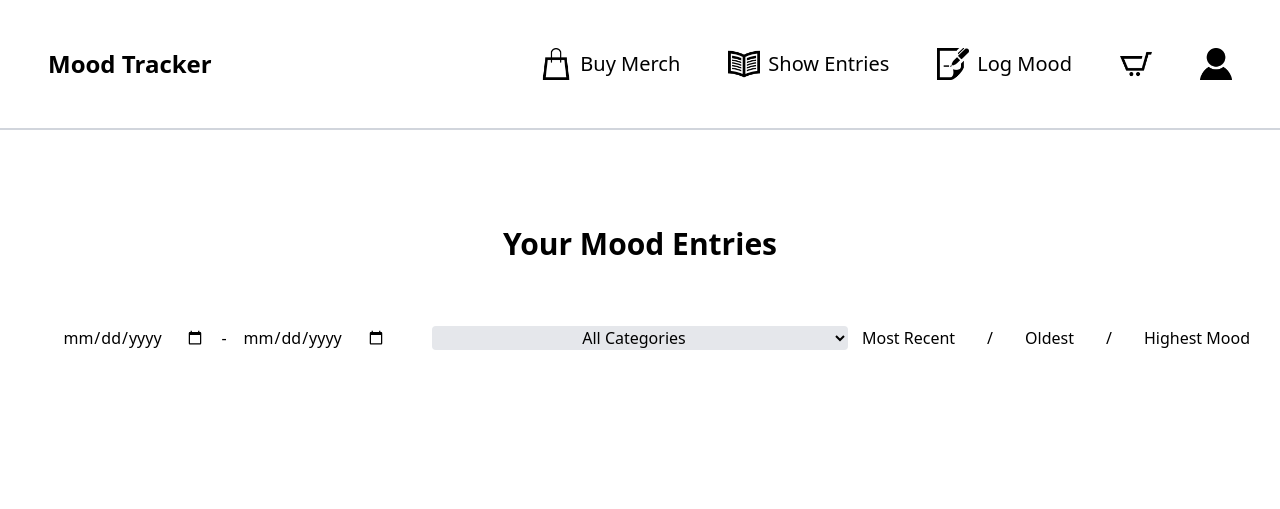
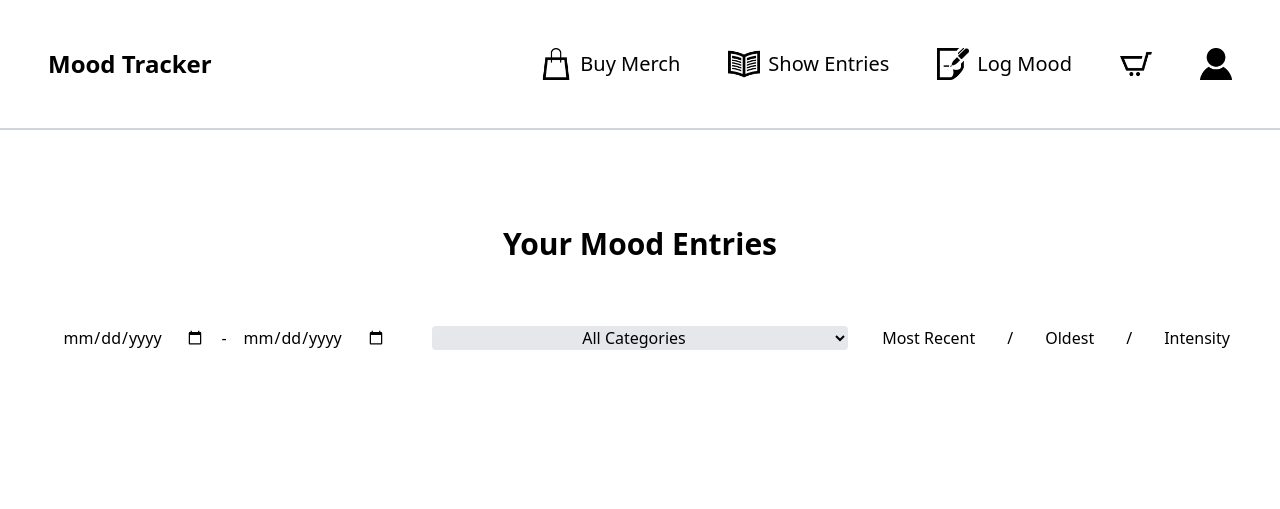
Before and after one commit to nastaj/mood-tracker, a PHP site: page /moods.php in a window 1280 px wide. Shown: the top 509 px of the page. Run offline with PHP 8.4, Linux system fonts and the light colour scheme; the visitor is signed in with stand-in values (Sample User, id 1); data that the repository does not hold is empty.

Commit message:
added mood sorting state management in entries.js and loadEntries.js

```diff
--- a/api/get_moods.php
+++ b/api/get_moods.php
@@ -42,7 +42,7 @@ $where_clause = implode(" AND ", $where);
 // Build ORDER BY clause
 $order_by = match($sort_by) {
     'oldest' => 'me.entry_date ASC',
-    'highest' => 'me.insight DESC, me.entry_date DESC',
+    'intensity' => 'me.intensity DESC, me.entry_date DESC',
     default => 'me.entry_date DESC' // recent
 };
 
--- a/assets/css/output.css
+++ b/assets/css/output.css
@@ -11,7 +11,6 @@
     --color-red-600: oklch(57.7% 0.245 27.325);
     --color-blue-500: oklch(62.3% 0.214 259.815);
     --color-blue-600: oklch(54.6% 0.245 262.881);
-    --color-gray-100: oklch(96.7% 0.003 264.542);
     --color-gray-200: oklch(92.8% 0.006 264.531);
     --color-gray-300: oklch(87.2% 0.01 258.338);
     --color-gray-400: oklch(70.7% 0.022 261.325);
--- a/assets/js/entries.js
+++ b/assets/js/entries.js
@@ -6,8 +6,10 @@ const editForm = document.getElementById('editMoodForm');
 const entriesContainer = document.getElementById('entries');
 const deleteModal = document.getElementById('deleteModal');
 const editModal = document.getElementById('editModal');
+const btnSorts = document.querySelectorAll('.btn-sort');
 let entryToDelete = null;
 let entryToEdit = null;
+let sortBy = 'recent';
 
 document.addEventListener('DOMContentLoaded', async () => {
     // Load entries on page load
@@ -17,7 +19,6 @@ document.addEventListener('DOMContentLoaded', async () => {
     const cancelDeleteBtn = document.getElementById('cancelDelete');
     const confirmDeleteBtn = document.getElementById('confirmDelete');
     const cancelEditBtn = document.getElementById('cancelEdit');
-    const confirmEditBtn = document.getElementById('confirmEdit');
 
     // Delete modal event listeners
     // Cancel button hides the modal
@@ -73,17 +74,11 @@ document.addEventListener('DOMContentLoaded', async () => {
                 });
 
                 if (updatedMood.success) {
-                    // Update the entry in the UI
-                    const entryDiv = entryToEdit;
-                    entryDiv.querySelector('.mood-category').textContent = `${category.data.image} ${category.data.name}`;
-                    entryDiv.querySelector('.mood-notes').textContent = notes;
-                    entryDiv.querySelector('.mood-intensity').textContent = `${intensity}/10`;
-                    entryDiv.querySelector('.mood-hours-slept').textContent = `${hours_slept}h of sleep`;
-                    // entryDiv.querySelector('.mood-insight').textContent = insight;
-                    entryDiv.querySelector('.mood-tags').textContent = tag;
-
                     // Close the modal
                     editModal.classList.add('hidden');
+
+                    // Reload entries to reflect changes
+                    await loadEntries(entriesContainer, sortBy);
                 }
             } catch (error) {
                 console.error('Error editing entry:', error);
@@ -119,3 +114,10 @@ const filterInputs = [
 filterInputs.forEach(input => {
     input.addEventListener('change', () => loadEntries(entriesContainer));
 });
+
+btnSorts.forEach(button => {
+    button.addEventListener('click', () => {
+        sortBy = button.value;
+        loadEntries(entriesContainer, sortBy);
+    });
+});
--- a/assets/js/loadEntries.js
+++ b/assets/js/loadEntries.js
@@ -1,10 +1,10 @@
-export default async function loadEntries(container) {
+export default async function loadEntries(container, sortBy = 'recent') {
     const moodFilter = document.getElementById('mood_filter').value;
     const dateFrom = document.getElementById('mood_date_from').value;
     const dateTo = document.getElementById('mood_date_to').value;
 
     try {
-        const res = await fetch(`./api/get_moods.php?category_id=${moodFilter}&date_from=${dateFrom}&date_to=${dateTo}`);
+        const res = await fetch(`./api/get_moods.php?category_id=${moodFilter}&date_from=${dateFrom}&date_to=${dateTo}&sort_by=${sortBy}`);
         const html = await res.text();
 
         container.innerHTML = html;
--- a/moods.php
+++ b/moods.php
@@ -31,11 +31,11 @@ include './api/get_tags.php';
                 <?php endforeach; ?>
             </select>
             <div class="flex gap-8 basis-1/3 justify-center">
-                <button class="hover:cursor-pointer">Most Recent</button>
+                <button value="recent" class="hover:cursor-pointer btn-sort">Most Recent</button>
                 <span>/</span>
-                <button class="hover:cursor-pointer">Oldest</button>
+                <button value="oldest" class="hover:cursor-pointer btn-sort">Oldest</button>
                 <span>/</span>
-                <button class="hover:cursor-pointer">Highest Mood</button>
+                <button value="intensity" class="hover:cursor-pointer btn-sort">Intensity</button>
             </div>
         </div>
     </main>
```
